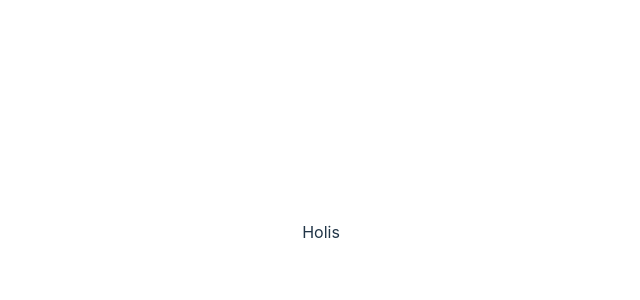
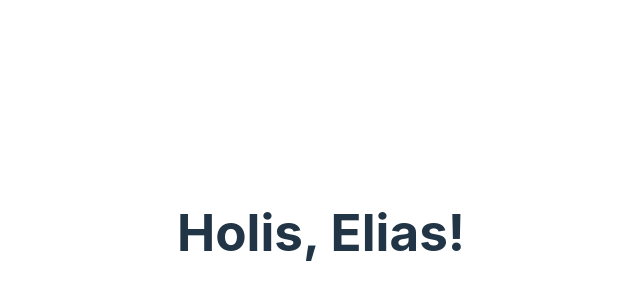
Before and after one commit to eliasescalante/E-comerceReact_Elias_Escalante, a React (Vite) app: page / in a window 1280 px wide. Shown: the part 168-468 px from the top of the page, without its empty margins (319-959 px from the left). Built offline with nearby package versions, Linux system fonts and the light colour scheme.

Commit message:
agrego modificacion a app.jsx

```diff
--- a/src/App.jsx
+++ b/src/App.jsx
@@ -1,8 +1,11 @@
 import './App.css'
 
 function App() {
+  const name = "Elias";
   return (
-    <>Holis</>
+    <div>
+      <h1>Holis, {name}!</h1>
+    </div>
   )
 }
 
```
